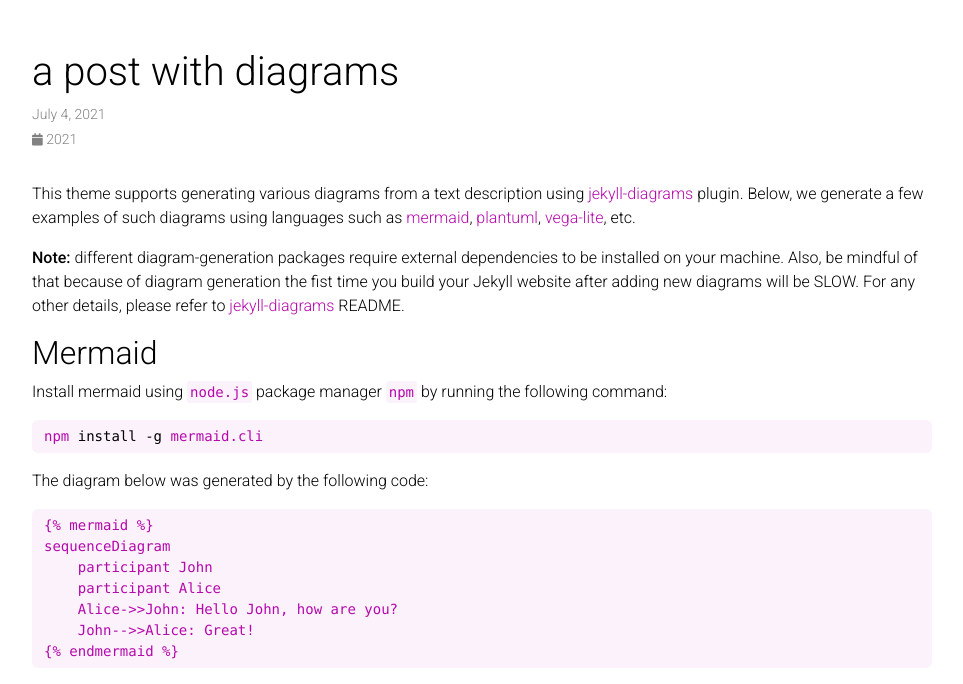
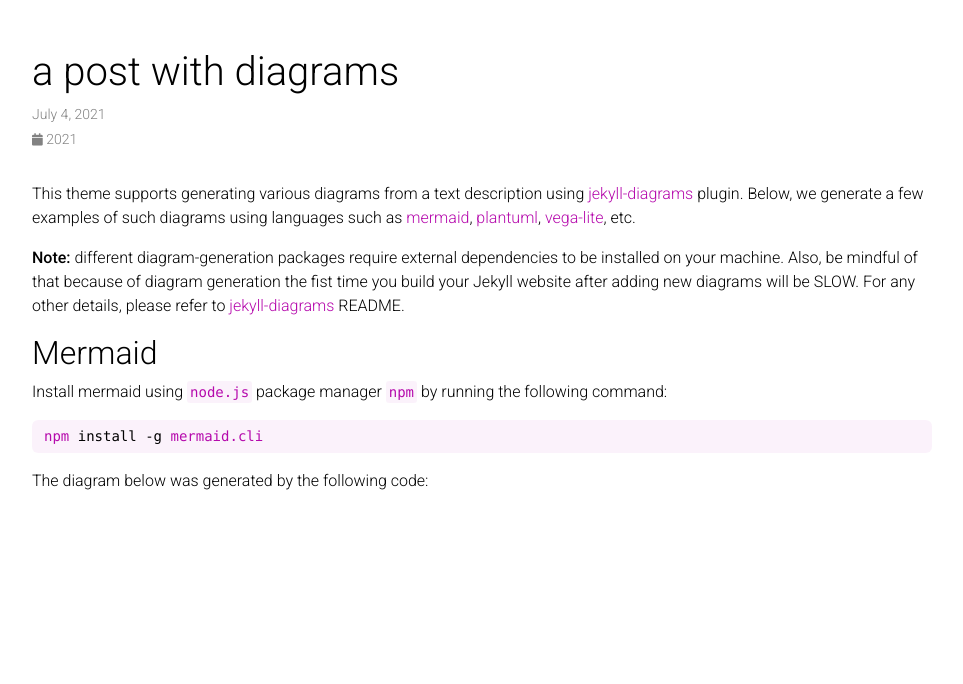
Before and after one commit to mhaemnn/mhaemnn.github.io, a Jekyll site: the page built from _posts/2021-07-04-diagrams.md, in a window 1280 px wide. Shown: the part 156-840 px from the top of the page, without its empty margins (158-1121 px from the left). Built offline with Jekyll 4.4.1, drawn with Linux system fonts in a browser that asks for light colours; comment, search, counter and statistics services are not loaded; a style sheet for code colours, icons or effects is not loaded; grey boxes are pictures that could not be loaded.

````diff
--- a/Gemfile
+++ b/Gemfile
@@ -2,7 +2,6 @@
 group :jekyll_plugins do
     gem 'jekyll'
     gem 'jekyll-archives'
-    gem 'jekyll-diagrams'
     gem 'jekyll-email-protect'
     gem 'jekyll-feed'
     gem 'jekyll-imagemagick'
--- a/_config.yml
+++ b/_config.yml
@@ -153,7 +153,6 @@
 # Plug-ins
 plugins:
   - jekyll-archives
-  - jekyll-diagrams
   - jekyll-email-protect
   - jekyll-feed
   - jekyll-imagemagick
--- a/_posts/2021-07-04-diagrams.md
+++ b/_posts/2021-07-04-diagrams.md
@@ -22,25 +22,3 @@
 ```
 
 The diagram below was generated by the following code:
-
-{% raw %}
-
-```
-{% mermaid %}
-sequenceDiagram
-    participant John
-    participant Alice
-    Alice->>John: Hello John, how are you?
-    John-->>Alice: Great!
-{% endmermaid %}
-```
-
-{% endraw %}
-
-{% mermaid %}
-sequenceDiagram
-participant John
-participant Alice
-Alice->>John: Hello John, how are you?
-John-->>Alice: Great!
-{% endmermaid %}
````
Also changed, not shown: Gemfile.lock, 3 other files.
